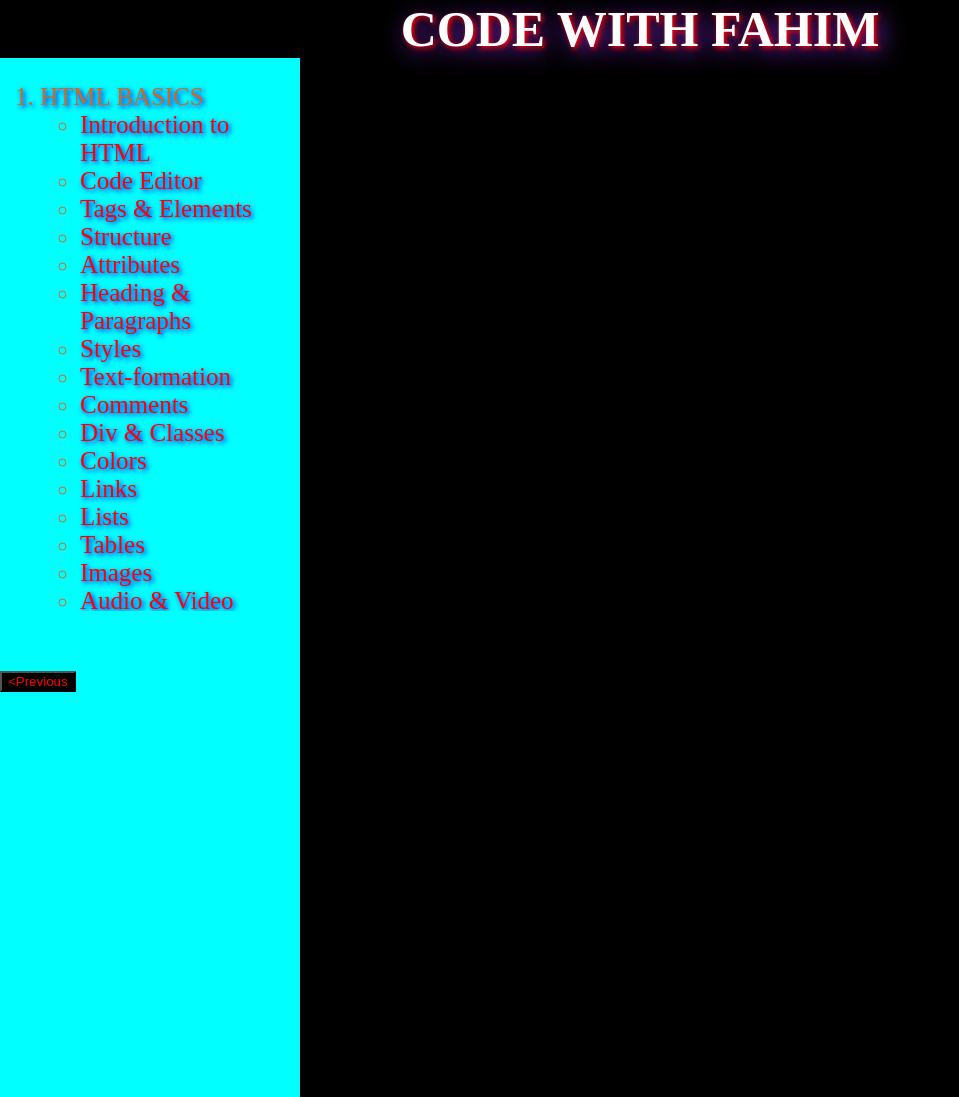
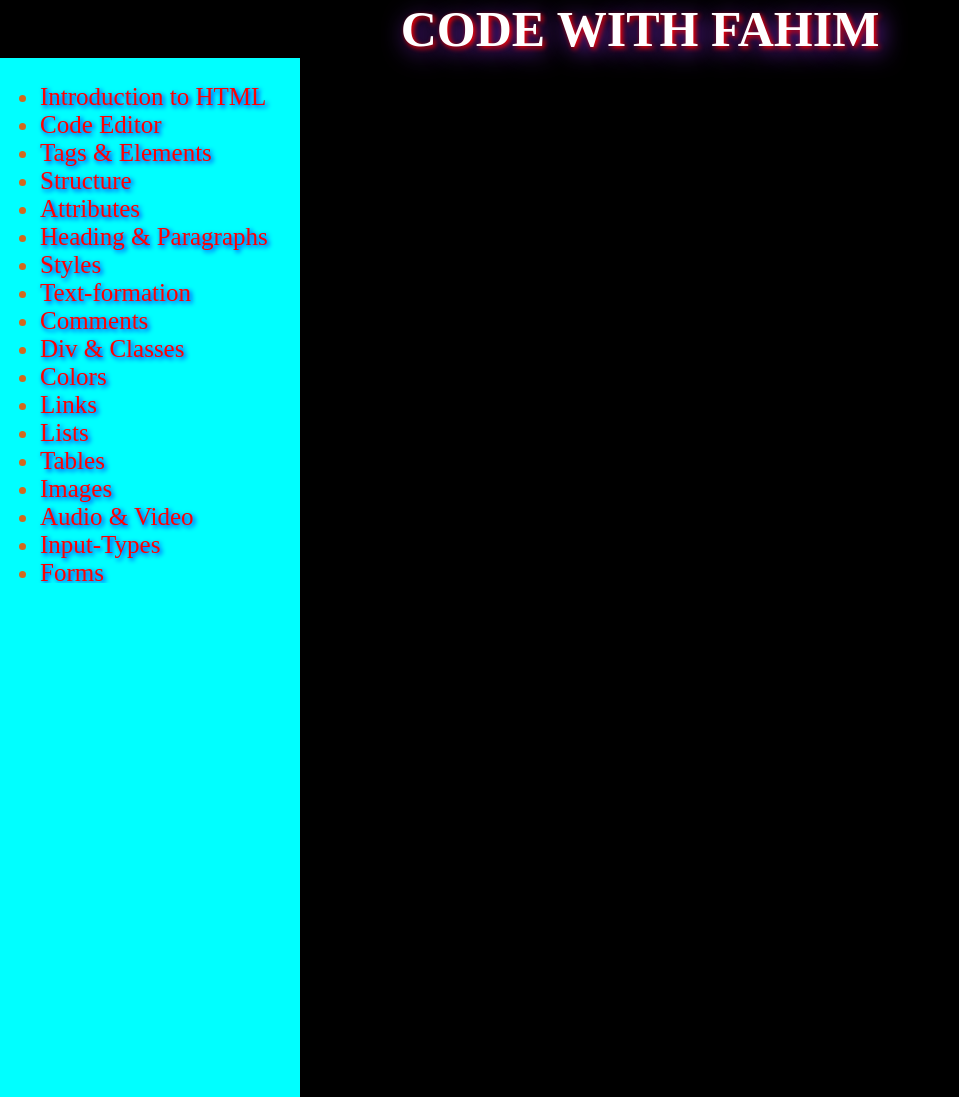
Before and after one commit to Fahim-Sifat/CODE_WITH_FAHIM-Learn-programming-languages, a plain HTML site: page html.html in a window 1280 px wide. Shown: the top 1097 px of the page, without its empty margins (0-959 px from the left). Drawn offline with Linux system fonts and the light colour scheme.

Commit message:
change path of html.html file
change path of html.html file

```diff
--- a/html.html
+++ b/html.html
@@ -11,37 +11,47 @@
 </head>
 <body>
 <div class="navbar">
-  <ol>
-    <li>HTML BASICS</li>
+    <ul class="ul1">
+      <!--class name are first letter of each word.-->
+      <li><a href="introduction-to-html.html" class="ith">Introduction to HTML</a></li>
+      <li><a href="code-editor.html" class="ce">Code Editor</a></li>
+      <li><a href="tags.html" class="t&e">Tags & Elements</a></li>
+       <li> <a href="structure.html"class="structure">Structure</a></li>
+       <li><a href="attributes.html" class="attributes">Attributes</a></li>
+       <li><a href="headings&paragraphs.html" class="hp">Heading & Paragraphs</a></li>
+       <li><a href="styles.html" class="styles">Styles</a></li>
+       <li><a href="text-formation.html" class="tf">Text-formation</a></li>
+       <li><a href="comments.html" class="comments">Comments</a></li>
+       <li><a href="div&class.html" class="divandclass">Div & Classes</a></li>
+       <li><a href="colors.html" class="colors">Colors</a></li>
+       <li><a href="links.html"class="links">Links</a></li>
+       <li><a href="lists.html"class="lists">Lists</a></li>
+       <li><a href="tables.html"class="tables">Tables</a></li>
+       <li><a href="images.html" class="images">Images</a></li>
+       <li><a href="audio-video.html" class="av">Audio & Video</a></li>
+       <li><a href="input-types.html" class="it">Input-Types</a></li>
+       <li><a href="forms.html" class="forms">Forms</a></li>
+       <li><a href="emojis.html" class="emojis">Emojis</a></li>
+       <li></li>
+       <li></li>
+       <li></li>
+       <li></li>
+       <li></li>
+       <li></li>
+       <li></li>
+       <li></li>
+       <li></li>
+       <li></li>
+       <li></li>
+       <li></li>
+       <li></li>
+       <li></li>
+       <li></li>
 
-  <ul class="ul1">
-      <!--class name are first letter of each word.-->
-      <li><a href="html/introduction-to-html.html" class="ith">Introduction to HTML</a></li>
-      <li><a href="html/code-editor.html" class="ce">Code Editor</a></li>
-      <li ><a href="html/tags.html">Tags & Elements</a></li>
-       <li> <a href="html/structure.html"class="structure">Structure</a></li>
-       <li><a href="html/attributes.html" class="attributes">Attributes</a></li>
-       <li><a href="html/headings&paragraphs.html" class="hp">Heading & Paragraphs</a></li>
-       <li><a href="html/html-styles.html" class="styles">Styles</a></li>
-       <li><a href="html/text-formation.html" class="tf">Text-formation</a></li>
-       <li><a href="html/comments.html" class="comments">Comments</a></li>
-       <li><a href="html/div&class.html" class="divandclass">Div & Classes</a></li>
-       <li><a href="html/colors.html" class="colors">Colors</a></li>
-       <li><a href="html/links.html"class="links">Links</a></li>
-       <li><a href="html/lists.html"class="lists">Lists</a></li>
-       <li><a href="html/tables.html"class="tables">Tables</a></li>
-       <li><a href="html/images.html" class="images">Images</a></li>
-       <li><a href="html/audio-video.html" class="av">Audio & Video</a></li>
-       <li><a href="html/input-types.html" class="it">Input-Types</a></li>
-       <li><a href="html/forms.html" class="forms">Forms</a></li>
-       <li><a href="html/emojis.html" class="emojis">Emojis</a></li>
-
-
-      </ul>
-      </ol>
+       <li>
   <br>
   <button type="button" class="btn btn-default"><a href="index.html" class="previous">&lt;Previous</a></button></li>
-
+    </ul>
     <br>
 
 </div>
```
